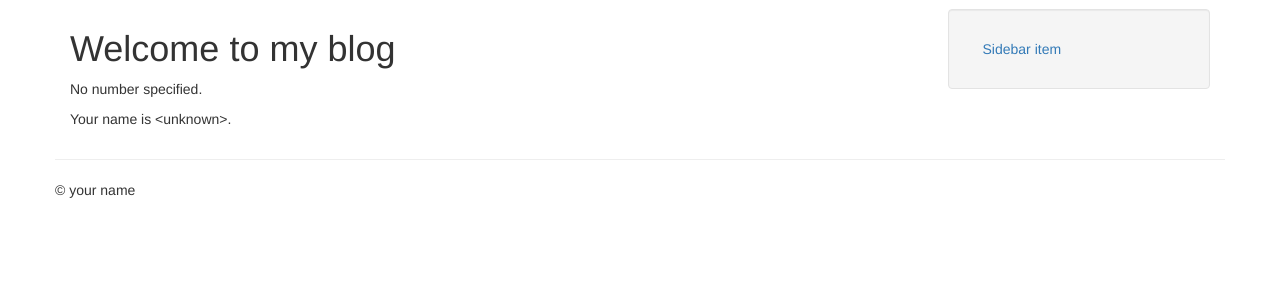
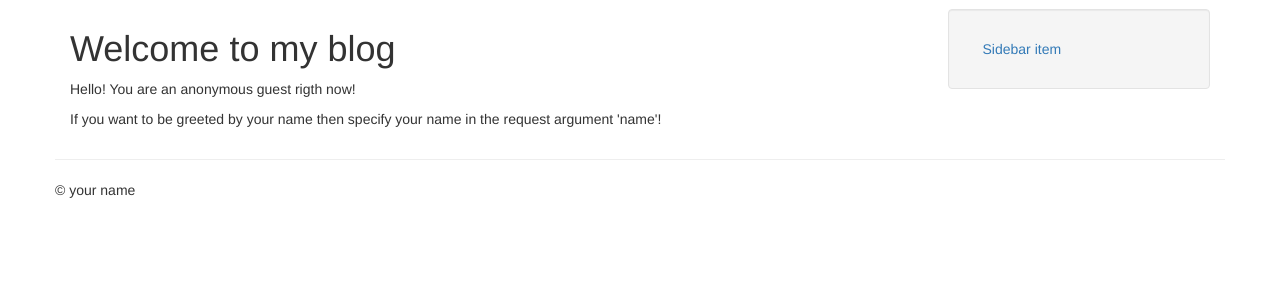
Before and after one commit to snakelover/blog, a Flask app: page / in a window 1280 px wide. Shown: the part 51-351 px from the top of the page. Run offline with Flask 2, Linux system fonts and the light colour scheme; some libraries are stand-ins or nearby versions.

Commit message:
Remove  the example code from the homepage and add my own

```diff
--- a/templates/homepage.html
+++ b/templates/homepage.html
@@ -3,18 +3,10 @@
 {% block content_title %}Welcome to my blog{% endblock %}
 
 {% block content %}
-  {% if number %}
-    <p>Your number is {{ number|int }}</p>
-    <ul>
-      {% for i in range(number|int) %}
-        {% if i is divisibleby 2 %}
-          <li>{{ i }}</li>
-        {% endif %}
-      {% endfor %}
-    </ul>
+  {% if name %}
+    <p>Hello, {{ name }}!</p>
   {% else %}
-    <p>No number specified.</p>
+    <p>Hello! You are an anonymous guest rigth now!</p>
+    <p>If you want to be greeted by your name then specify your name in the request argument 'name'!</p>
   {% endif %}
-
-  <p>Your name is {{ name|default('<unknown>', True) }}.</p>
 {% endblock %}
--- a/views.py
+++ b/views.py
@@ -6,5 +6,4 @@ from app import app
 @app.route('/')
 def homepage():
     name = request.args.get('name')
-    number = request.args.get('number')
-    return render_template('homepage.html', name=name, number=number)
+    return render_template('homepage.html', name=name)
```
